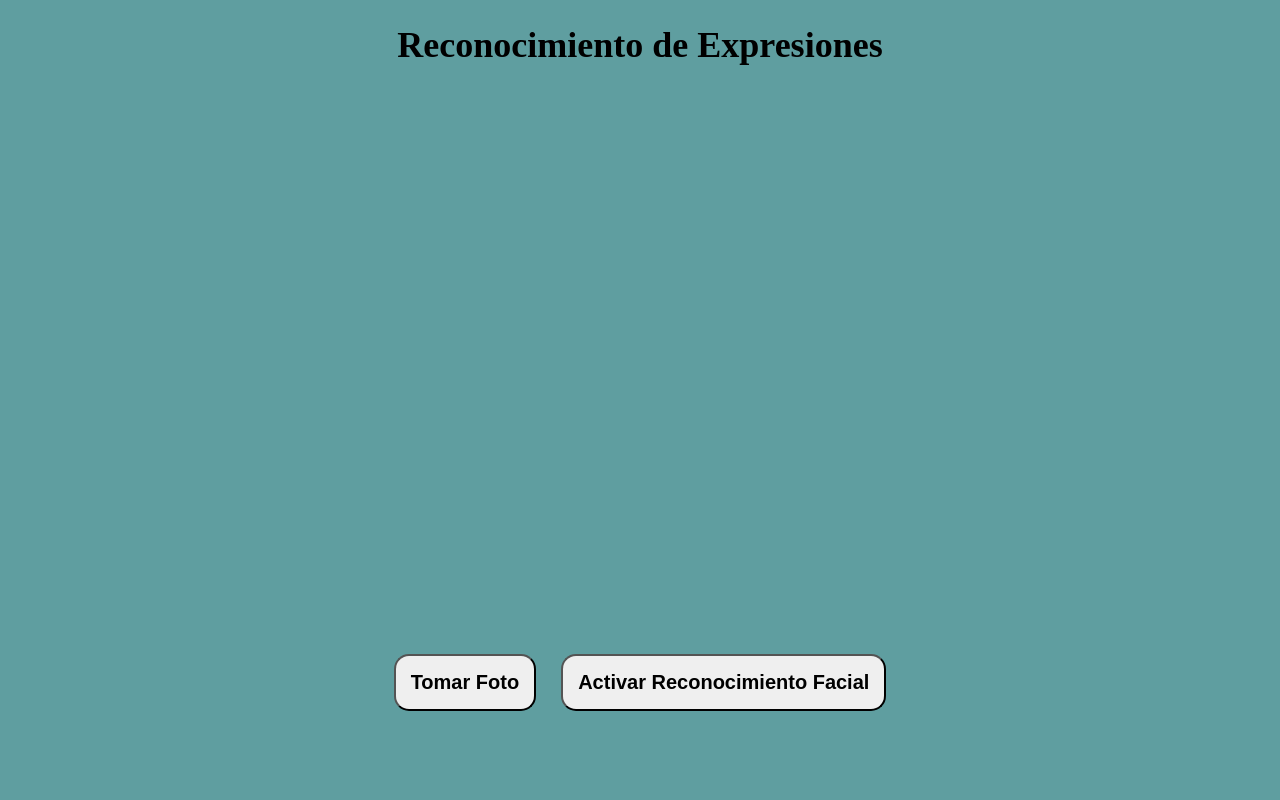
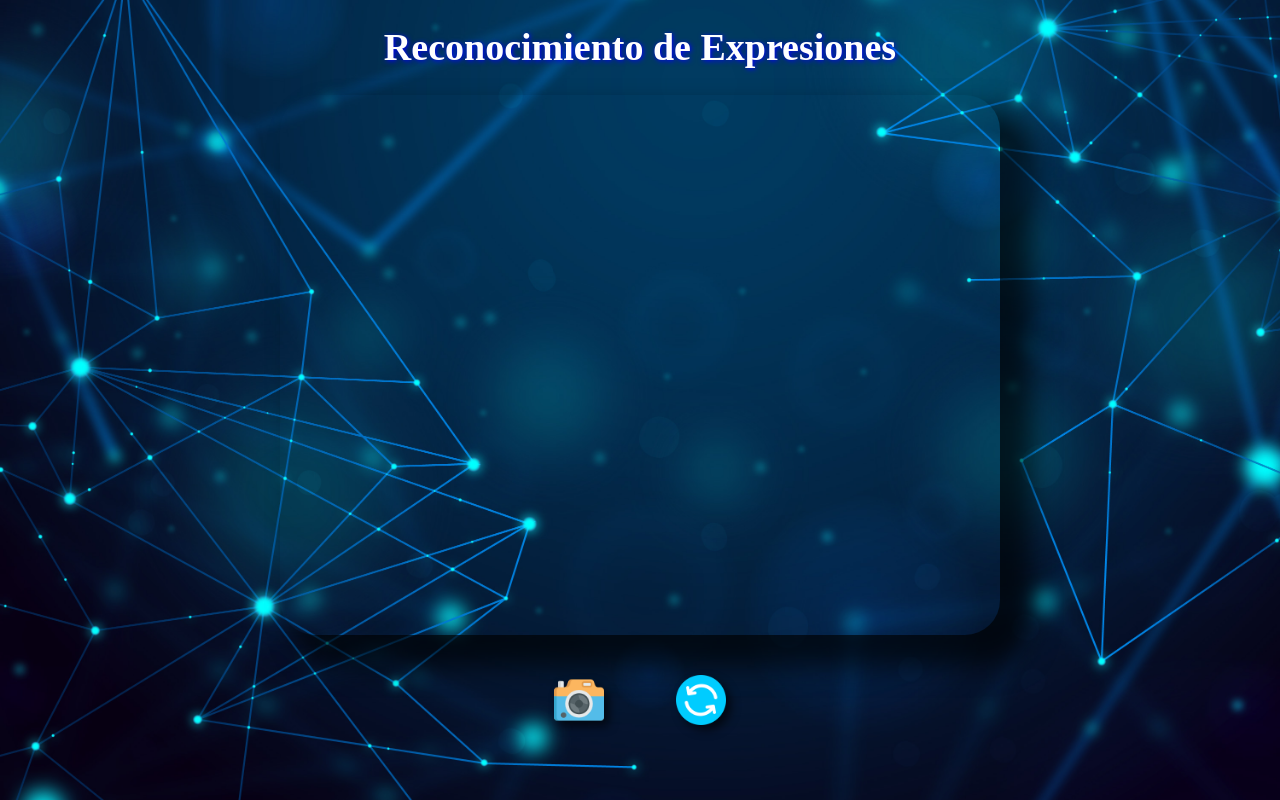
Before and after one commit to xBlackEaglex/reconocimientoFacial, a plain HTML site: page index.html in a window 1280 px wide. Drawn offline with Linux system fonts and the light colour scheme; no server answers.

Commit message:
se trabajo en la interface

```diff
--- a/index.html
+++ b/index.html
@@ -15,8 +15,8 @@
             <video id="video" autoplay muted width="720" height="540"></video>
         </div>
         <div class="buttons">
-            <button id="takePhoto">Tomar Foto</button>
-            <button id="startRecognition">Activar Reconocimiento Facial</button>
+            <button id="takePhoto"><img src="./img/camara.png" alt="camara"></button>
+            <button id="startRecognition"><img src="./img/actualizar.png" alt="actualizar"></button>
         </div>
     </body>
 </html>
--- a/style.css
+++ b/style.css
@@ -5,27 +5,35 @@ body {
     flex-direction: column;
     align-items: center;
     justify-content: center;
-    background-color: cadetblue;
+    background-image: url('./img/2.jpg');
+    background-repeat: no-repeat;
+    background-size: cover;
 }
 canvas {
-    padding-top: 18px;
+    padding-top: 5px;
     position: absolute;
 }
 h1 {
-    font-size: 36px;
+    font-size: 38px;
+    color: white;
+    text-shadow: 1px 1px 5px blue;
 }
 video {
     border-radius: 35px;
+    box-shadow: 24px 23px 27px 8px rgba(0,0,0,0.66);
 }
 .buttons {
     display: flex;
-    margin-top: 20px;
-    gap: 25px;
+    margin-top: 35px;
+    gap: 60px;
 }
 button {
-    font-size: 20px;
-    font-weight: bold;
-    padding: 15px;
-    border-radius: 15px;
+    background-color: transparent;
     cursor: pointer;
+    border: 0;
 }
+button img {
+    width: 50px;
+    height: 50px;
+    filter: drop-shadow(5px 5px 5px rgba(0,0,0,0.66));
+}
```
Also changed, not shown: img/2.jpg (added), img/actualizar.png (added), img/camara.png (added).
